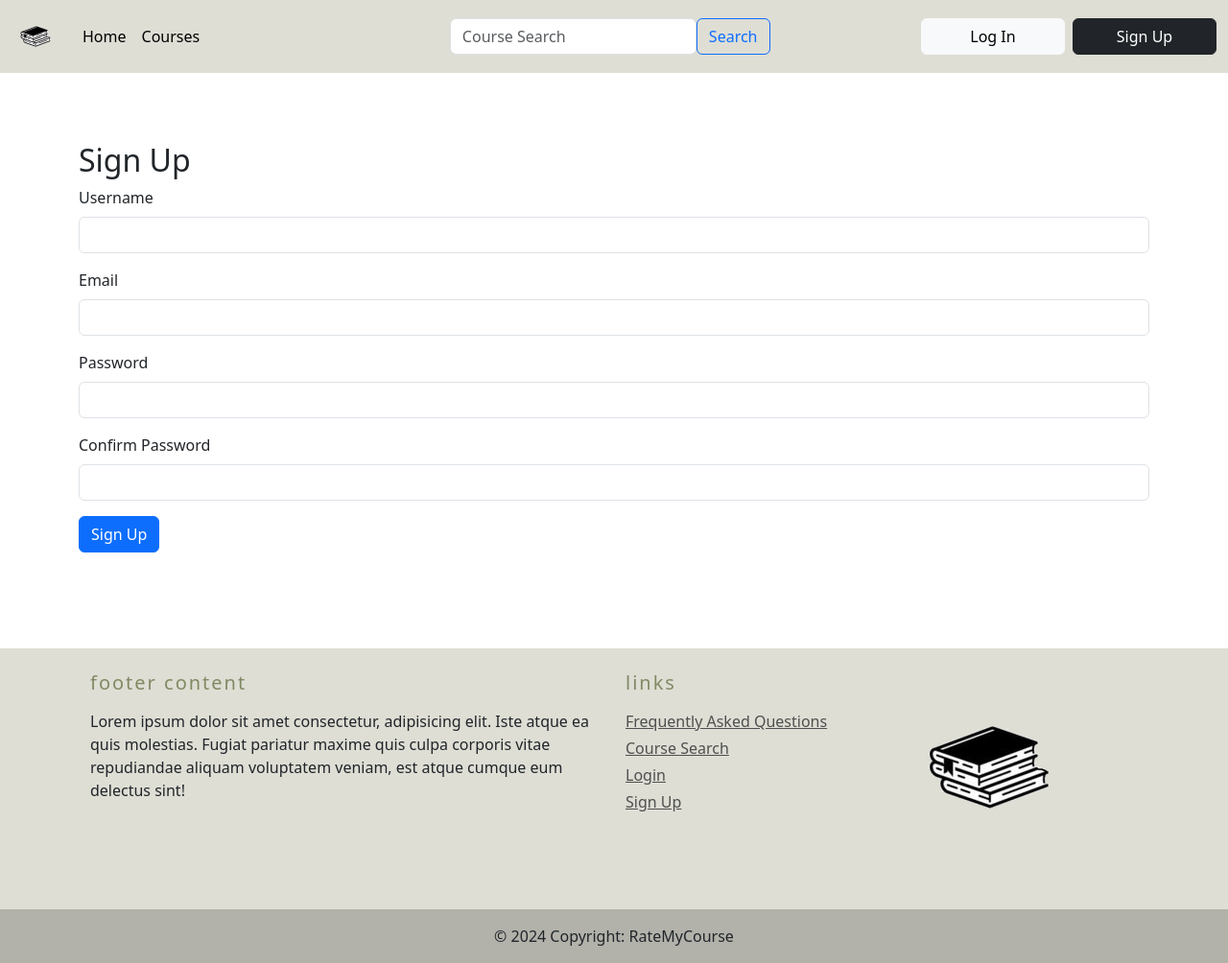
After one commit to lnalewaja/RateMyCourse, a Flask app: page /signup in a window 1280 px wide. The commit adds this page. Shown: the whole page at 96% size. Run offline with Flask 3, Linux system fonts and the light colour scheme.

Commit message:
added front end and basic shell for signup

```diff
--- a/app.py
+++ b/app.py
@@ -43,9 +43,11 @@ courses = [
 users = {
     'test_user': {
         'username': 'test_user',
-        'password_hash': generate_password_hash('test_password')
+        'password_hash': generate_password_hash('test_password'),
+        'email': 'test@example.com'
     }
 }
+
 
 
 @app.get('/')
@@ -162,6 +164,32 @@ def login():
 
 @app.route('/logout')
 def logout():
-    #This is for after someone logs out it'll go back to showing Log in Sign up buttons
     session['username'] = ''
     return redirect(url_for('index'))
+
+@app.get('/signup')
+def show_signup_form():
+    return render_template('signup.html')
+
+@app.post('/signup')
+def process_signup():
+    username = request.form.get('username')
+    email = request.form.get('email')
+    password = request.form.get('password')
+    confirm_password = request.form.get('confirm_password')
+
+    if not all([username, email, password, confirm_password]):
+        return render_template('signup.html', error='Please fill out all fields.')
+    if password != confirm_password:
+        return render_template('signup.html', error='Passwords do not match.')
+
+    if username in users or any(user.get('email') == email for user in users.values()):
+        return render_template('signup.html', error='Username or email already exists.')
+
+    users[username] = {
+        'username': username,
+        'email': email,
+        'password_hash': generate_password_hash(password)
+    }
+
+    return redirect(url_for('login'))
--- a/templates/index.html
+++ b/templates/index.html
@@ -5,7 +5,6 @@
         <h1>Welcome to RateMyCourse!</h1>
         <p>This is the home page of our application.</p>
 
-        <!-- Search bar -->
 <form action="{{ url_for('load_courses') }}" method="GET">
     <div class="input-group mb-3">
         <input type="text" class="form-control" placeholder="Search for a course here" name="search_query">
@@ -14,16 +13,13 @@
 </form>
 
 
-        <!-- Feature Box like in the provided image -->
         <div id="custom-feature-box" class="feature-box text-white p-5 my-5">
             <h2>Explore Courses</h2>
             <p>The definitive guide to university courses from students for students.</p>
             <p>Find out what others have to say about your next course - before you enroll.</p>
-            <!-- Modified Browse Courses button with the link to the course page -->
             <a href="{{ url_for('load_courses') }}" class="custom-btn btn btn-lg">BROWSE COURSES</a>
         </div>
 
-        <!-- List of courses -->
         <ul>
             {% for course in courses %}
                 <li><a href="course_page.html">{{ course.course_name }}</a></li>
--- a/templates/layout.html
+++ b/templates/layout.html
@@ -50,7 +50,7 @@
                     <a href="/logout" class="btn btn-dark">Logout</a>
                     {% else %}
                     <a href="/login" class="btn btn-light me-2" style="width: 150px;">Log In</a>
-                    <a href="#" class="btn btn-dark" style="width: 150px;">Sign Up</a>
+                    <a href="/signup" class="btn btn-dark" style="width: 150px;">Sign Up</a>
                     {% endif %}
                 </div>
             </div>
--- /dev/null
+++ b/templates/signup.html
@@ -0,0 +1,31 @@
+{% extends "layout.html" %}
+
+{% block content %}
+<div class="container mt-5">
+    <h2>Sign Up</h2>
+    {% if error %}
+    <div class="alert alert-danger" role="alert">
+        {{ error }}
+    </div>
+    {% endif %}
+    <form action="{{ url_for('show_signup_form') }}" method="post">
+        <div class="mb-3">
+            <label for="username" class="form-label">Username</label>
+            <input type="text" class="form-control" id="username" name="username" required>
+        </div>
+        <div class="mb-3">
+            <label for="email" class="form-label">Email</label>
+            <input type="email" class="form-control" id="email" name="email" required>
+        </div>
+        <div class="mb-3">
+            <label for="password" class="form-label">Password</label>
+            <input type="password" class="form-control" id="password" name="password" required>
+        </div>
+        <div class="mb-3">
+            <label for="confirm_password" class="form-label">Confirm Password</label>
+            <input type="password" class="form-control" id="confirm_password" name="confirm_password" required>
+        </div>
+        <button type="submit" class="btn btn-primary">Sign Up</button>
+    </form>
+</div>
+{% endblock %}
```
